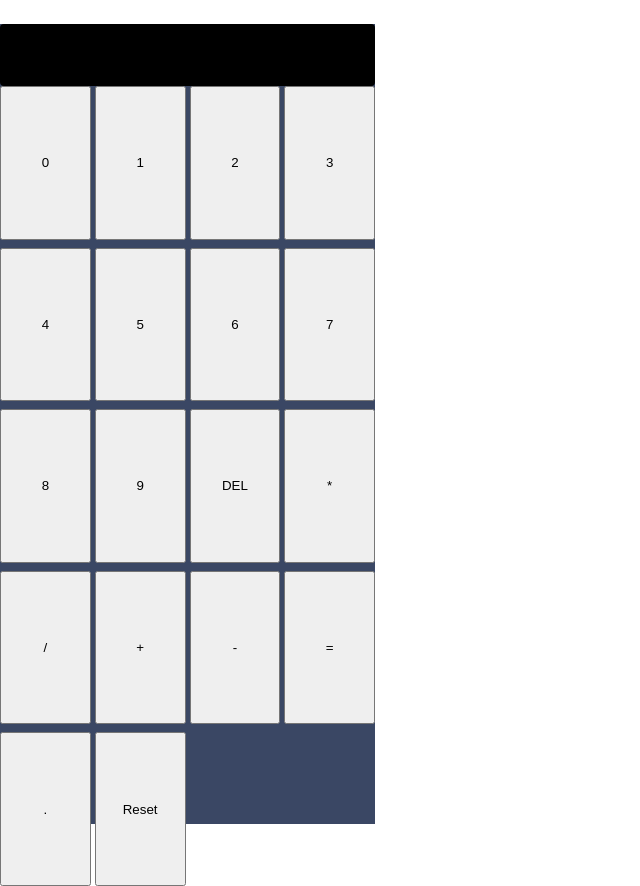
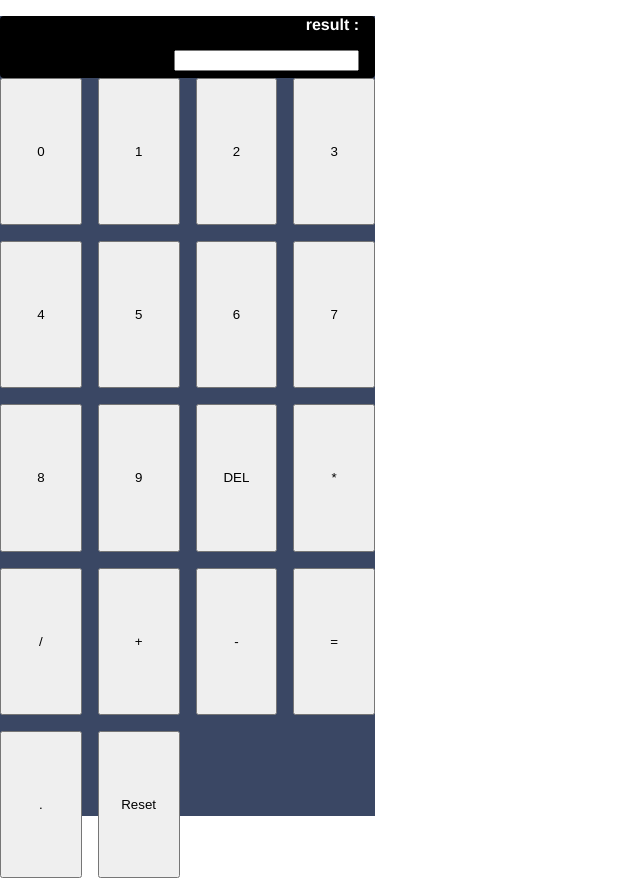
Before and after one commit to chimny/calculator, a React (Create React App) app: page / in a window 1280 px wide. Shown: the whole page, without its empty margins (0-640 px from the left). Built offline with nearby package versions, Linux system fonts and the light colour scheme.

Commit message:
todo debyg calculation section

```diff
--- a/src/components/Calculator.jsx
+++ b/src/components/Calculator.jsx
@@ -10,9 +10,9 @@ export const Calculator = () => {
     const inputValue = useSelector((state => state.inputValue.value));
     const {firstNumber, operator, secondNumber, result} = useSelector((state => state.operationSequence));
 
-    // const updateFunction = (e) => {
-    //     dispatch(updateValue(e.target.value));
-    // }
+    const updateFunction = (e) => {
+        dispatch(updateValue(e.target.value));
+    }
 
 
     return (
@@ -20,8 +20,8 @@ export const Calculator = () => {
 
             <div className={'calOperations'}>
                 <p>  {firstNumber} {operator} {secondNumber}</p>
-                <p>{inputValue} {result}</p>
-                {/*<input value={inputValue} onChange={updateFunction}/>*/}
+                <p > result :{result}</p>
+                <input value={inputValue} onChange={updateFunction}/>
             </div>
 
             <Keyboard/>
--- a/src/styles/GlobalStyle.jsx
+++ b/src/styles/GlobalStyle.jsx
@@ -5,7 +5,8 @@ export const GlobalStyle = createGlobalStyle`
   body {
     margin: 0;
     padding: 0;
-    font-family: Open-Sans, Helvetica, Sans-Serif;
+    font-family: Spartan, Open-Sans, Helvetica, Sans-Serif;
+    font-weight: 700;
 
     & *{
       box-sizing: border-box;
--- a/src/styles/StyledCalculator.jsx
+++ b/src/styles/StyledCalculator.jsx
@@ -6,7 +6,6 @@ export const StyledCalculator = styled.div`
   background: ${({theme} )=> theme.veryDarkDesaturatedBlue};
 
   & .calOperations {
-    font-size: 24px;
     text-align: right;
     background: black;
     border-radius: 4px;
--- a/src/styles/StyledKeyboard.jsx
+++ b/src/styles/StyledKeyboard.jsx
@@ -1,9 +1,9 @@
 import styled from "styled-components";
 
 export const StyledKeyboard = styled.div`
-  height: 100vh;
+  height: 100%;
   display: grid;
   grid-template-rows: repeat(5, 1fr);
   grid-template-columns: repeat(4, 1fr);
-  gap: 8px 4px;
+  gap: 16px;
 `
```
